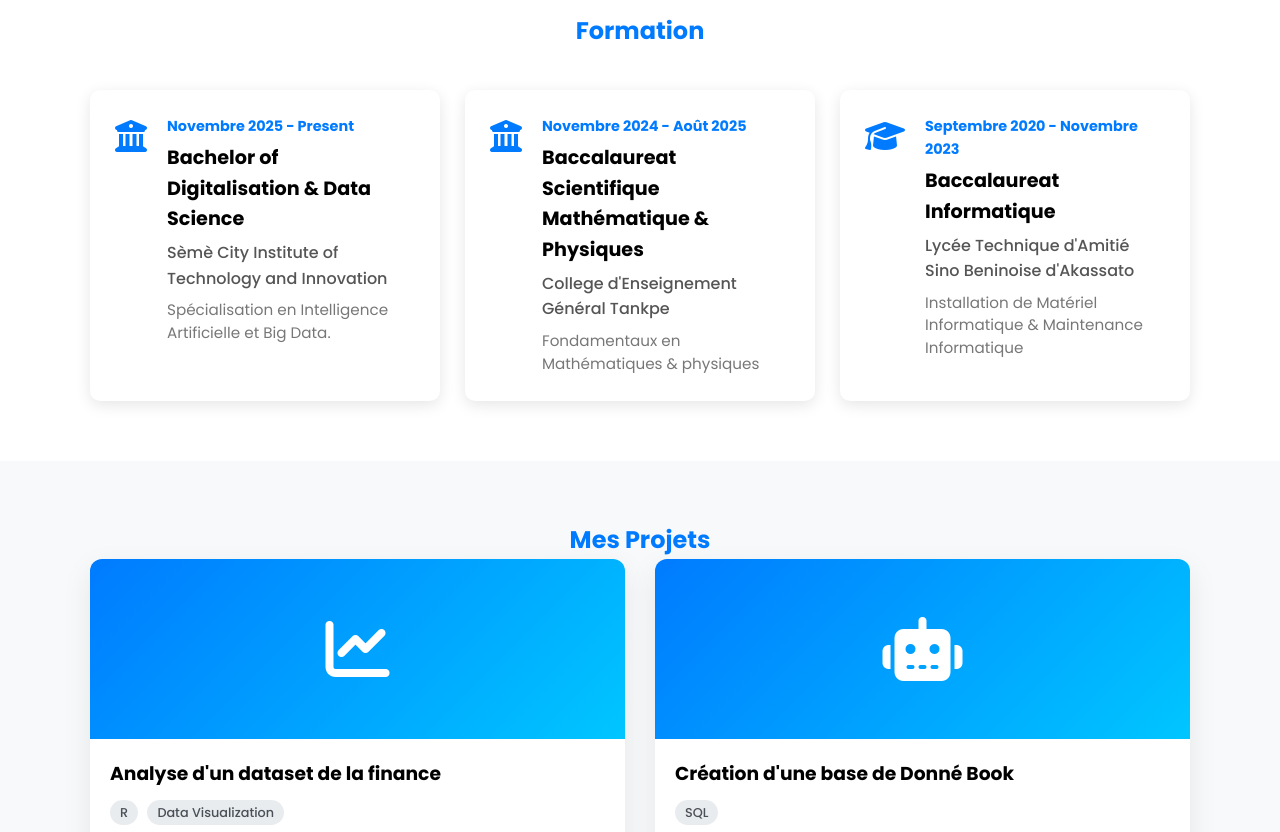
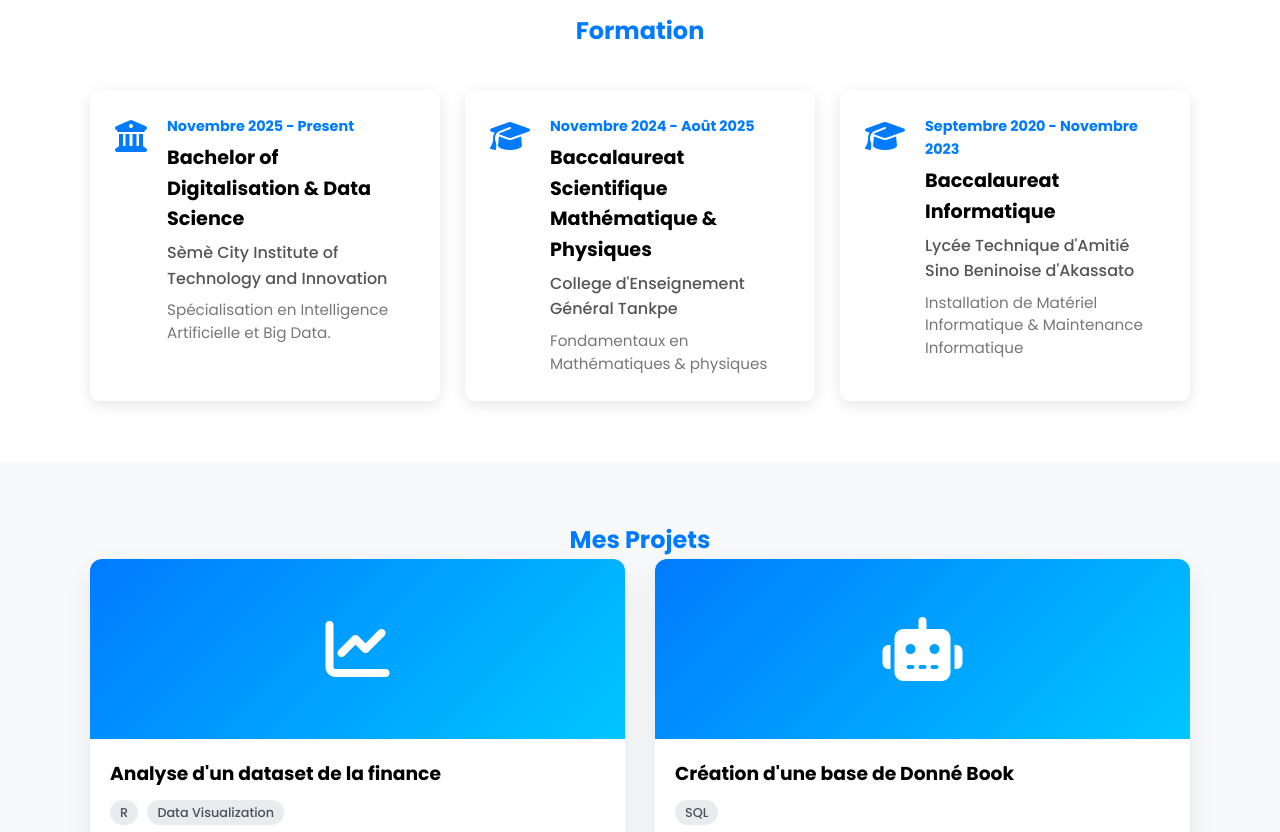
Before and after one commit to FreidCoders/freidcoders.github.io, a plain HTML site: page index.html in a window 1280 px wide. Shown: the part 1740-2572 px from the top of the page. Drawn offline with Linux system fonts and the light colour scheme.

Commit message:
Change text

```diff
--- a/index.html
+++ b/index.html
@@ -130,7 +130,7 @@
 
             <!-- Diplôme 2 -->
             <div class="education-card">
-                <i class="fas fa-university"></i>
+                <i class="fas fa-graduation-cap"></i>
                 <div class="edu-info">
                     <span class="date">Novembre 2024 - Août 2025</span>
                     <h3>Baccalaureat Scientifique Mathématique & Physiques</h3>
```
